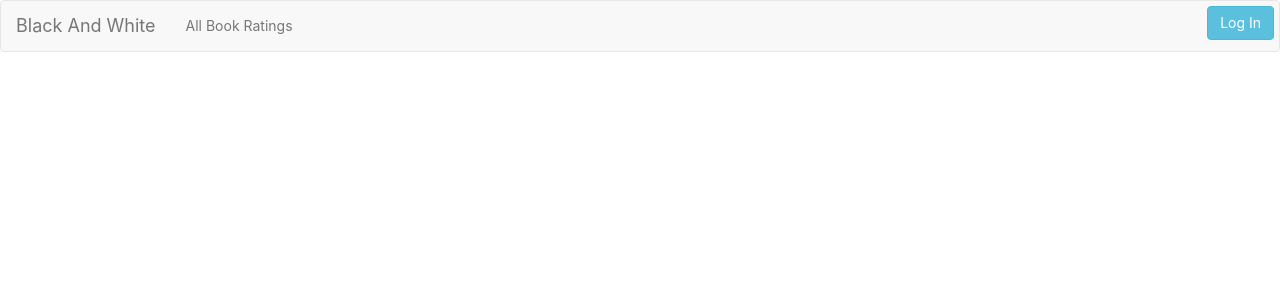
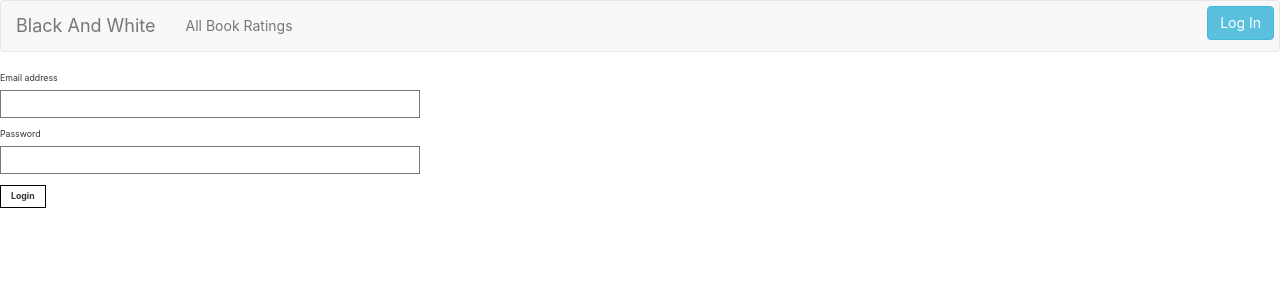
Before and after one commit to congson0710/black_and_white_client, a React (Create React App) app: page /login in a window 1280 px wide. Shown: the top 300 px of the page. Built offline with nearby package versions, Linux system fonts and the light colour scheme; what auth0-js would draw is missing.

Commit message:
implement client login feature

```diff
--- a/src/App.js
+++ b/src/App.js
@@ -4,6 +4,7 @@ import Nav from './components/Nav';
 import ListBook from './components/ListBook';
 import CreateBook from './components/CreateBook';
 import Callback from './components/Callback';
+import Login from './components/Login';
 import './App.css';
 
 class App extends Component {
@@ -14,6 +15,7 @@ class App extends Component {
         <Route exact path="/" component={ListBook} />
         <Route exact path="/create" component={CreateBook} />
         <Route exact path="/callback" component={Callback} />
+        <Route exact path="/login" component={Login} />
       </div>
     );
   }
--- /dev/null
+++ b/src/components/Login.js
@@ -0,0 +1,84 @@
+import React from 'react';
+import setDisplayName from 'recompose/setDisplayName';
+import compose from 'recompose/compose';
+import withProps from 'recompose/withProps';
+import gql from 'graphql-tag';
+import get from 'lodash/fp/get';
+import { reduxForm, Field } from 'redux-form';
+import { connect } from 'react-redux';
+import { graphql } from 'react-apollo';
+
+const LOGIN_MUTATION = gql`
+  mutation LoginMutation($email: String!, $password: String!) {
+    login(email: $email, password: $password) {
+      token
+    }
+  }
+`;
+
+const FORM_NAME = 'LOGIN_FORM';
+
+const InputField = ({ type, name, id, input }) => (
+  <input
+    className="pa2 input-reset ba bg-transparent w-100 measure"
+    type={type}
+    name={name}
+    id={id}
+    onChange={get('onChange')(input)}
+  />
+);
+
+const PureLoginForm = ({ handleSubmit }) => (
+  <form onSubmit={handleSubmit}>
+    <legend className="ph0 mh0 fw6 clip">Sign Up</legend>
+    <div className="mt3">
+      <label className="db fw4 lh-copy f6" htmlFor="email-address">
+        Email address
+      </label>
+      <Field id="email" name="email" component={InputField} type="email" />
+    </div>
+    <div className="mt3">
+      <label className="db fw4 lh-copy f6" htmlFor="password">
+        Password
+      </label>
+      <Field
+        id="password"
+        name="password"
+        component={InputField}
+        type="password"
+      />
+    </div>
+    <div className="mt3">
+      <button
+        className="b ph3 pv2 input-reset ba b--black bg-transparent grow pointer f6"
+        onClick={handleSubmit}
+      >
+        Login
+      </button>
+    </div>
+  </form>
+);
+
+const prepareProps = withProps(({ mutate }) => ({
+  onSubmit: values => {
+    console.log('values', values);
+    mutate({
+      variables: values,
+    });
+  },
+}));
+
+const enhance = compose(
+  setDisplayName('LoginForm'),
+  connect(
+    null,
+    null
+  ),
+  graphql(LOGIN_MUTATION),
+  prepareProps,
+  reduxForm({
+    form: FORM_NAME,
+  })
+);
+
+export default enhance(PureLoginForm);
--- a/src/index.js
+++ b/src/index.js
@@ -7,6 +7,8 @@ import 'tachyons';
 
 import App from './App';
 import auth from './Auth';
+import { store } from './redux';
+import { Provider } from 'react-redux';
 import * as serviceWorker from './serviceWorker';
 
 import './index.css';
@@ -14,7 +16,6 @@ import './index.css';
 const client = new ApolloClient({
   uri: 'http://localhost:4000/graphql',
   request: operation => {
-    console.log('token', auth.getIdToken());
     operation.setContext(context => ({
       headers: {
         ...context.headers,
@@ -27,7 +28,9 @@ const client = new ApolloClient({
 ReactDOM.render(
   <BrowserRouter>
     <ApolloProvider client={client}>
-      <App />
+      <Provider store={store}>
+        <App />
+      </Provider>
     </ApolloProvider>
   </BrowserRouter>,
   document.getElementById('root')
--- /dev/null
+++ b/src/redux/index.js
@@ -0,0 +1,6 @@
+import { createStore, applyMiddleware } from 'redux';
+import reduxLogger from 'redux-logger';
+
+import rootReducer from './rootReducer';
+
+export const store = createStore(rootReducer, {}, applyMiddleware(reduxLogger));
--- /dev/null
+++ b/src/redux/rootReducer.js
@@ -0,0 +1,13 @@
+import { combineReducers } from 'redux';
+import { reducer as formReducer } from 'redux-form';
+
+const tempReducer = (state = {}, action = {}) => {
+  switch (action.type) {
+    default:
+      return {
+        ...state,
+      };
+  }
+};
+
+export default combineReducers({ tempReducer, form: formReducer });
```
